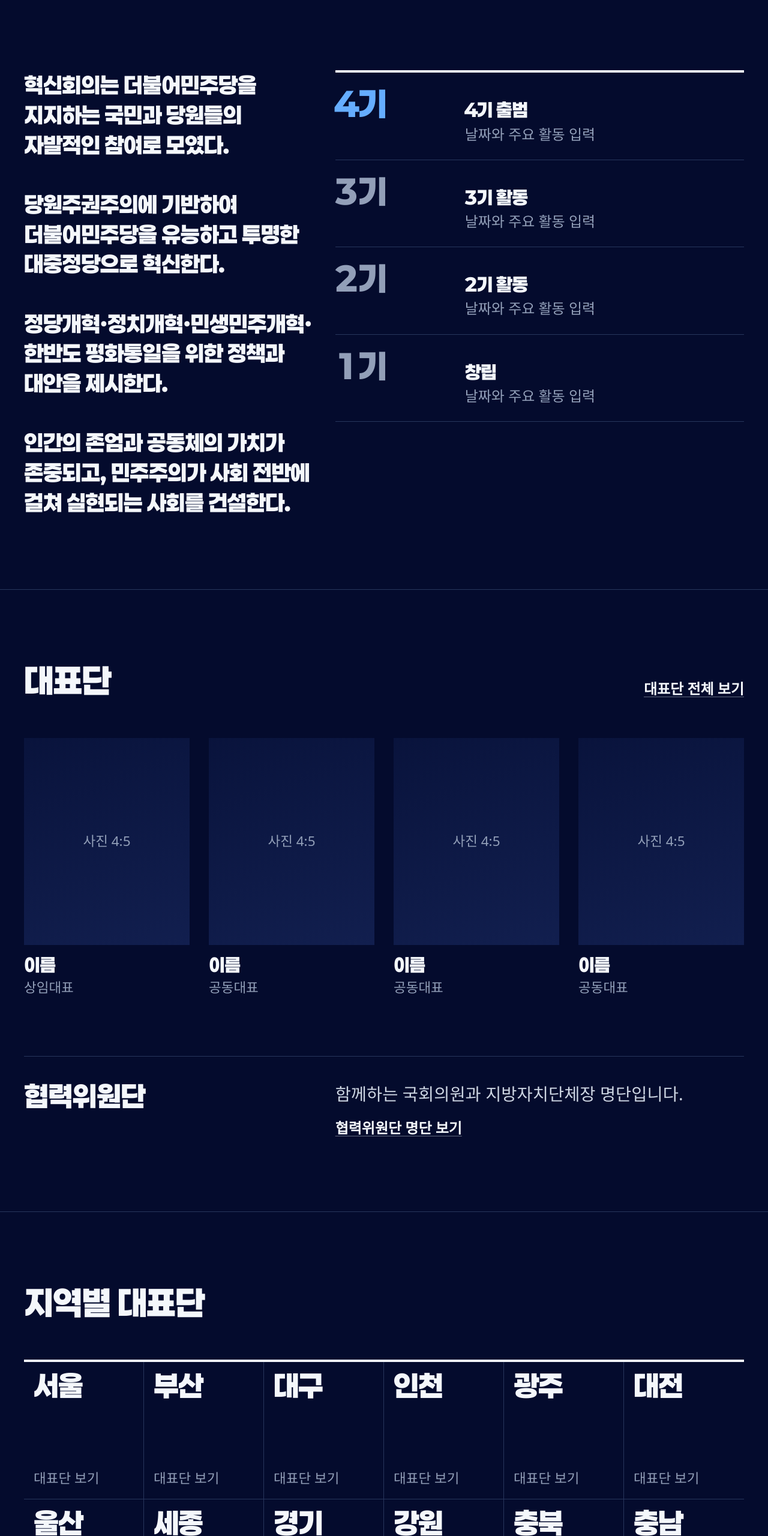
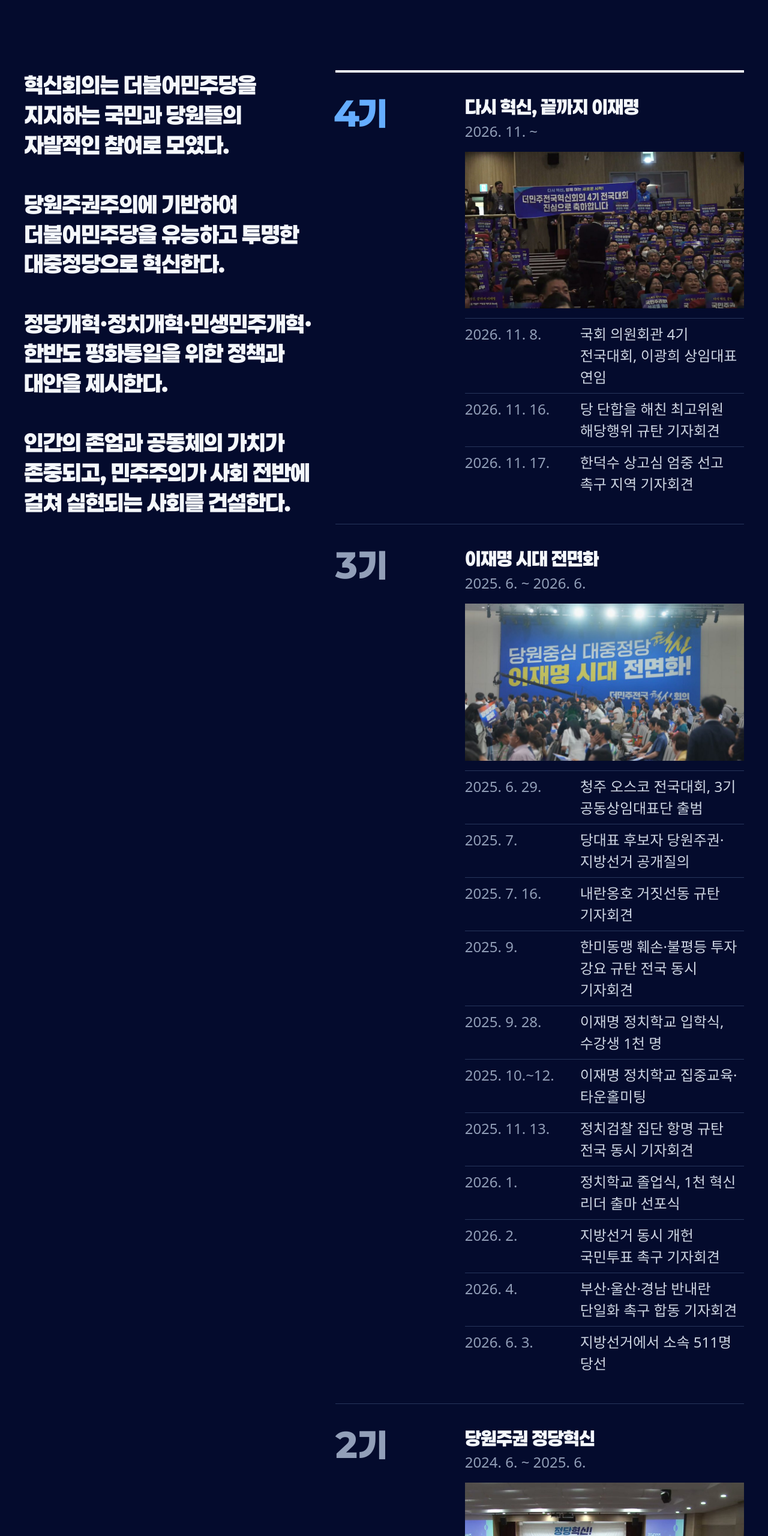
Before and after one commit to bvnm9979-creator/hs4-homepage, a plain HTML site: page index.html in a window 1280 px wide. Shown: the part 1640-4200 px from the top of the page at 60% size. Drawn offline with Linux system fonts and the light colour scheme; a web font is replaced by a local one.

Commit message:
v20: 연혁 1~4기 사진과 주요 활동

```diff
--- a/index.html
+++ b/index.html
@@ -116,10 +116,56 @@
         </p>
       </div>
       <ol class="record" aria-label="연혁">
-        <li class="is-now"><span class="record__no">4기</span><div><h3>4기 출범</h3><p>날짜와 주요 활동 입력</p></div></li>
-        <li><span class="record__no">3기</span><div><h3>3기 활동</h3><p>날짜와 주요 활동 입력</p></div></li>
-        <li><span class="record__no">2기</span><div><h3>2기 활동</h3><p>날짜와 주요 활동 입력</p></div></li>
-        <li><span class="record__no">1기</span><div><h3>창립</h3><p>날짜와 주요 활동 입력</p></div></li>
+        <li class="is-now"><span class="record__no">4기</span><div class="record__body">
+          <h3>다시 혁신, 끝까지 이재명</h3><p class="record__date">2026. 11. ~</p>
+          <figure class="record__photo"><img src="./img/history-4.jpg" alt="4기 전국대회에서 참석자들이 축하 현수막과 피켓을 든 모습" loading="lazy" width="1280" height="720"></figure>
+          <ul class="record__acts">
+            <li><span>2026. 11. 8.</span>국회 의원회관 4기 전국대회, 이광희 상임대표 연임</li>
+            <li><span>2026. 11. 16.</span>당 단합을 해친 최고위원 해당행위 규탄 기자회견</li>
+            <li><span>2026. 11. 17.</span>한덕수 상고심 엄중 선고 촉구 지역 기자회견</li>
+          </ul>
+        </div></li>
+        <li><span class="record__no">3기</span><div class="record__body">
+          <h3>이재명 시대 전면화</h3><p class="record__date">2025. 6. ~ 2026. 6.</p>
+          <figure class="record__photo"><img src="./img/history-3.jpg" alt="청주 전국대회장을 가득 메운 참석자들" loading="lazy" width="1280" height="720"></figure>
+          <ul class="record__acts">
+            <li><span>2025. 6. 29.</span>청주 오스코 전국대회, 3기 공동상임대표단 출범</li>
+            <li><span>2025. 7.</span>당대표 후보자 당원주권·지방선거 공개질의</li>
+            <li><span>2025. 7. 16.</span>내란옹호 거짓선동 규탄 기자회견</li>
+            <li><span>2025. 9.</span>한미동맹 훼손·불평등 투자 강요 규탄 전국 동시 기자회견</li>
+            <li><span>2025. 9. 28.</span>이재명 정치학교 입학식, 수강생 1천 명</li>
+            <li><span>2025. 10.~12.</span>이재명 정치학교 집중교육·타운홀미팅</li>
+            <li><span>2025. 11. 13.</span>정치검찰 집단 항명 규탄 전국 동시 기자회견</li>
+            <li><span>2026. 1.</span>정치학교 졸업식, 1천 혁신 리더 출마 선포식</li>
+            <li><span>2026. 2.</span>지방선거 동시 개헌 국민투표 촉구 기자회견</li>
+            <li><span>2026. 4.</span>부산·울산·경남 반내란 단일화 촉구 합동 기자회견</li>
+            <li><span>2026. 6. 3.</span>지방선거에서 소속 511명 당선</li>
+          </ul>
+        </div></li>
+        <li><span class="record__no">2기</span><div class="record__body">
+          <h3>당원주권 정당혁신</h3><p class="record__date">2024. 6. ~ 2025. 6.</p>
+          <figure class="record__photo"><img src="./img/history-2.jpg" alt="2024 전국대회가 열린 국회 의원회관 대회의실" loading="lazy" width="1280" height="720"></figure>
+          <ul class="record__acts">
+            <li><span>2024. 6. 2.</span>국회 의원회관 전국대회 「정당혁신! 정치개혁! 정권교체!」</li>
+            <li><span>2024. 6. 2.</span>지역당 부활·전당원 투표 제도화·당원의 공직후보 직접 선출 결의</li>
+            <li><span>2024. 9. 21.</span>임시 혁신공동회, 공동 상임대표 체제로 전환·정관 개정</li>
+            <li><span>2024. 11. 2.</span>서울혁신회의 출범식</li>
+          </ul>
+        </div></li>
+        <li><span class="record__no">1기</span><div class="record__body">
+          <h3>창립과 혁신대장정</h3><p class="record__date">2023. 6. ~ 2024. 6.</p>
+          <figure class="record__photo"><img src="./img/history-1.jpg" alt="체포동의안 부결을 촉구하며 국회 앞 도로를 메운 시민들" loading="lazy" width="1280" height="720"></figure>
+          <ul class="record__acts">
+            <li><span>2023. 6. 4.</span>여의도 중앙당사에서 창립, 50일 혁신대장정 선포</li>
+            <li><span>2023. 8. 16.</span>민주당 혁신안 수용 촉구 기자회견</li>
+            <li><span>2023. 8. 20.</span>제1차 전국대회 「혁신으로 총선 승리! 대단결로 정권심판!」</li>
+            <li><span>2023. 8.~11.</span>서울·경북·강원·충북·대전 등 지역 혁신회의 출범</li>
+            <li><span>2023. 9.</span>이재명 대표 단식에 동조 단식</li>
+            <li><span>2023. 9. 21.</span>체포동의안 부결 촉구 국회 앞 집회</li>
+            <li><span>2023. 10. 9.</span>영남총궐기대회</li>
+            <li><span>2024. 4. 10.</span>22대 총선에서 소속 31명 당선</li>
+          </ul>
+        </div></li>
       </ol>
     </div>
   </section>
--- a/page.css
+++ b/page.css
@@ -110,11 +110,17 @@ html:not(.js) .tabs { display: none; }
 .about__text span + span { margin-top: 1.35em; }
 .about__lead .more { display: inline-block; margin-top: var(--space-lg); }
 .record { list-style: none; margin: 0; padding: 0; border-top: var(--rule-bar) solid var(--color-ink); }
-.record li { display: grid; grid-template-columns: 8rem minmax(0, 1fr); gap: var(--space-lg); align-items: baseline; padding-block: var(--space-lg); border-bottom: var(--rule-hair) solid var(--color-rule); }
+.record > li { display: grid; grid-template-columns: 8rem minmax(0, 1fr); gap: var(--space-lg); align-items: start; padding-block: var(--space-xl); border-bottom: var(--rule-hair) solid var(--color-rule); }
 .record__no { font-family: var(--font-display); font-weight: 900; font-size: var(--text-section); line-height: 1; color: var(--color-muted); }
-.record li.is-now .record__no { color: var(--color-accent-text); }
+.record > li.is-now .record__no { color: var(--color-accent-text); }
 .record h3 { font-size: var(--text-title); }
 .record p { margin-top: var(--space-2xs); color: var(--color-muted); }
+.record__photo { margin: var(--space-md) 0 0; aspect-ratio: 16 / 9; overflow: hidden; background: var(--color-rule); }
+.record__photo img { display: block; width: 100%; height: 100%; object-fit: cover; }
+.record__acts { list-style: none; margin: var(--space-md) 0 0; padding: 0; }
+.record__acts li { display: grid; grid-template-columns: 7.5rem minmax(0, 1fr); gap: var(--space-sm); padding-block: var(--space-xs); border-top: var(--rule-hair) solid var(--color-rule); font-size: var(--text-md); line-height: 1.5; }
+.record__acts li span { color: var(--color-muted); font-variant-numeric: tabular-nums; white-space: nowrap; }
+@media (max-width: 40rem) { .record > li { grid-template-columns: minmax(0, 1fr); gap: var(--space-sm); } .record__acts li { grid-template-columns: minmax(0, 1fr); gap: 0; } }
 
 /* people */
 .people { display: grid; grid-template-columns: repeat(4, minmax(0, 1fr)); gap: var(--gap-columns); list-style: none; margin: 0; padding: 0; }
```
Also changed, not shown: img/history-1.jpg (added), img/history-2.jpg (added), img/history-3.jpg (added), img/history-4.jpg (added).
